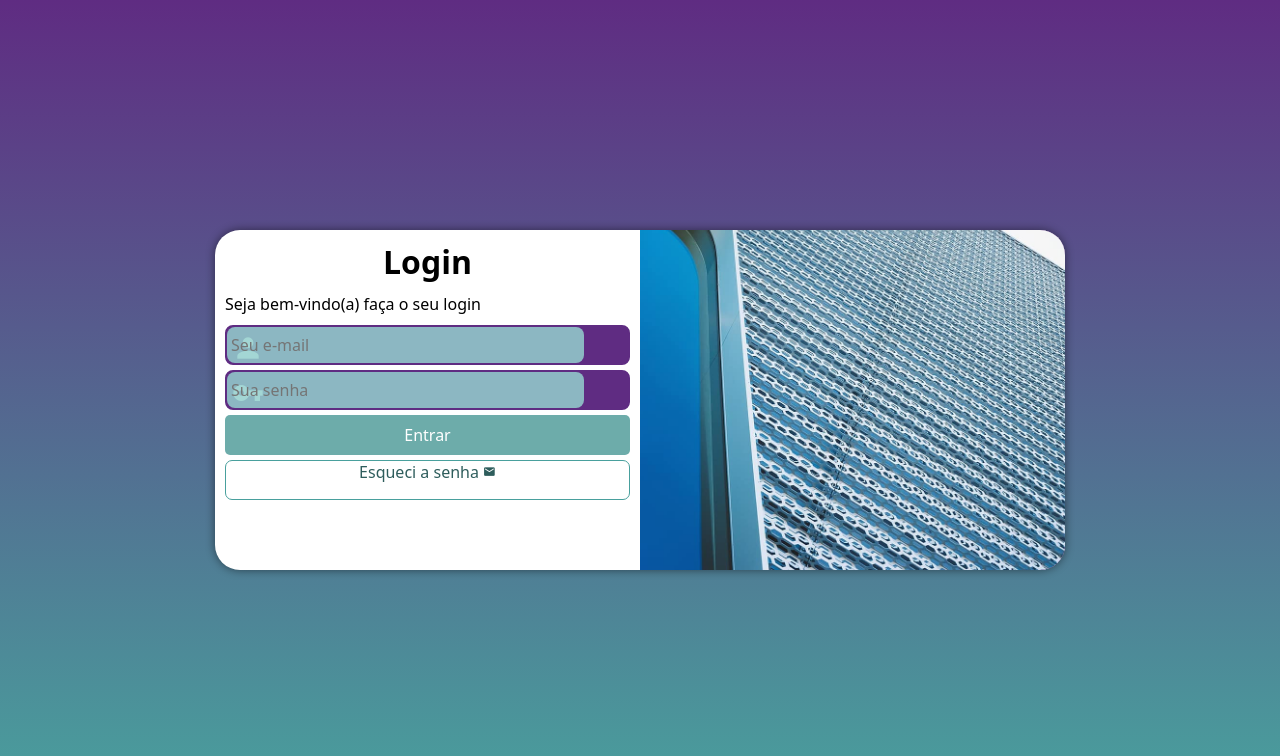
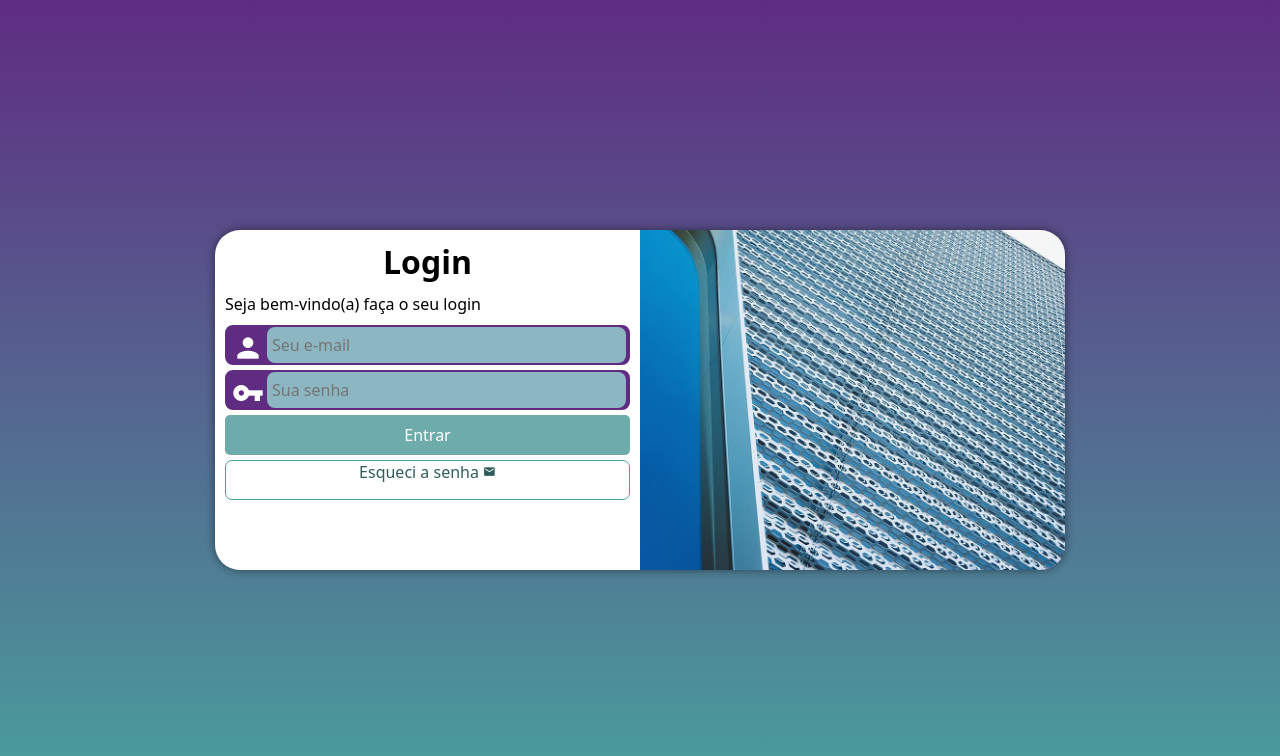
Before and after one commit to manassesraimundo/projeto-login, a plain HTML site: page index.html in a window 1280 px wide. Drawn offline with Linux system fonts and the light colour scheme.

Commit message:
Update style.css

```diff
--- a/estilos/style.css
+++ b/estilos/style.css
@@ -88,12 +88,13 @@ div.campo > span{
 div.campo > input{
     background-color: #94cfcdda;
     font-size: 1em;
-    width: calc(100% - 44px);
+    width: calc(100% - 42px);
     height: 100%;
+    margin-left: 40px;
 
     border: 0px;
     border-radius: 8px;
-    padding: 4px;
+    padding: 5px;
     transform: translateY(-42px);
 }
 
```
